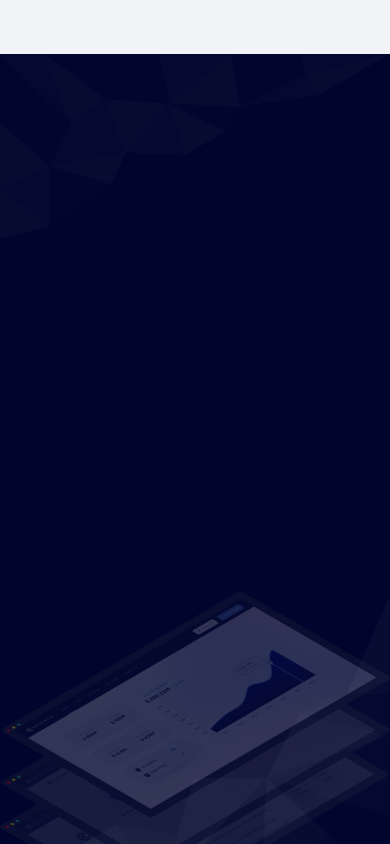
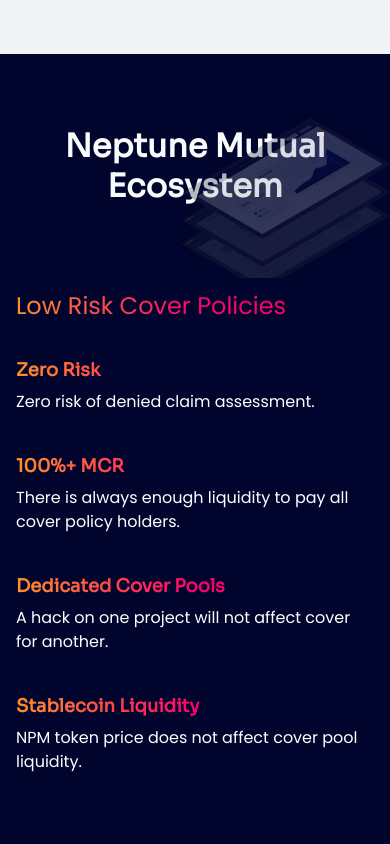
Before and after one commit to Milanpanta/nep-web, a Next.js app: page / in a window 390 px wide. Shown: the part 6360-7204 px from the top of the page. Built offline with nearby package versions, Linux system fonts and the light colour scheme.

Commit message:
chore: make responsive neptune ecosystem component

```diff
--- a/components/HomePage/NeptuneEcosystem.jsx
+++ b/components/HomePage/NeptuneEcosystem.jsx
@@ -5,29 +5,32 @@
 
 export const NeptuneEcosystemComponent = () => {
   return (
-    <div className="bg-01052D relative pt-46 w-screen h-screen overflow-x-hidden">
-      <div className="absolute top-0 left-0">
+    <div className="bg-01052D relative pt-18 lg:pt-46 w-screen h-auto overflow-x-hidden">
+      <div className="hidden lg:block absolute top-0 left-0">
         <Image src={TopLeftImg} alt="Vector Image" />
       </div>
-      <div className="absolute bottom-0 left-0">
+      <div className="absolute w-52 sm:w-68 md:w-80 top-16 right-0 lg:hidden">
         <Image src={BottomLeftImg} alt="Vector Image" />
       </div>
-      <div className="absolute bottom-0 right-0">
+      <div className="hidden lg:block absolute lg:bottom-0 lg:left-0 3xl:bottom-0 3xl:left-56">
+        <Image src={BottomLeftImg} alt="Vector Image" />
+      </div>
+      <div className="hidden lg:block absolute bottom-0 right-0">
         <Image src={BottomRightImg} alt="Vector Image" />
       </div>
-      <div className="mx-72 px-26 flex justify-between gap-28">
+      <div className="px-4 sm:px-32 3xl:mx-72 3xl:px-26 pb-38 lg:pb-96 flex flex-col lg:flex-row lg:justify-between lg:gap-28">
         <div>
-          <p className="w-3/4 font-sora font-semibold text-h2 text-F9FAFB">
+          <p className="lg:w-3/4 font-sora font-semibold text-center sm:text-left text-3xxl lg:text-h2 text-F9FAFB">
             Neptune Mutual Ecosystem
           </p>
-          <p className="pt-2.5 font-poppins text-transparent text-4xxl leading-14 bg-clip-text bg-gradient-to-r from-FF9029 via-FF006B to-FF006B">
+          <p className="pt-20 lg:pt-2.5 font-poppins text-transparent text-2xl lg:text-4xxl leading-10 lg:leading-14 bg-clip-text bg-gradient-to-r from-FF9029 via-FF006B to-FF006B">
             Low Risk Cover Policies
           </p>
         </div>
 
-        <div>
+        <div className="mt-8 lg:mt-0">
           <div>
-            <p className="font-sora font-semibold text-transparent text-4xxl leading-10 bg-clip-text bg-gradient-to-r from-FF9029 via-FF006B to-FF006B">
+            <p className="font-sora font-semibold text-transparent text-lg lg:text-4xxl leading-6 lg:leading-10 bg-clip-text bg-gradient-to-r from-FF9029 via-FF006B to-FF006B">
               Zero Risk
             </p>
             <p className="pt-2 font-poppins font-light text-white leading-6">
@@ -35,7 +38,7 @@
             </p>
           </div>
           <div className="mt-10">
-            <p className="font-sora font-semibold text-transparent text-4xxl leading-10 bg-clip-text bg-gradient-to-r from-FF9029 via-FF006B to-FF006B">
+            <p className="font-sora font-semibold text-transparent text-lg lg:text-4xxl leading-6 lg:leading-10 bg-clip-text bg-gradient-to-r from-FF9029 via-FF006B to-FF006B">
               100%+ MCR
             </p>
             <p className="pt-2 font-poppins font-light text-white leading-6">
@@ -43,7 +46,7 @@
             </p>
           </div>
           <div className="mt-10">
-            <p className="font-sora font-semibold text-transparent text-4xxl leading-10 bg-clip-text bg-gradient-to-r from-FF9029 via-FF006B to-FF006B">
+            <p className="font-sora font-semibold text-transparent text-lg lg:text-4xxl leading-6 lg:leading-10 bg-clip-text bg-gradient-to-r from-FF9029 via-FF006B to-FF006B">
               Dedicated Cover Pools
             </p>
             <p className="pt-2 font-poppins font-light text-white leading-6">
@@ -51,7 +54,7 @@
             </p>
           </div>
           <div className="mt-10">
-            <p className="font-sora font-semibold text-transparent text-4xxl leading-10 bg-clip-text bg-gradient-to-r from-FF9029 via-FF006B to-FF006B">
+            <p className="font-sora font-semibold text-transparent text-lg lg:text-4xxl leading-6 lg:leading-10 bg-clip-text bg-gradient-to-r from-FF9029 via-FF006B to-FF006B">
               Stablecoin Liquidity
             </p>
             <p className="pt-2 font-poppins font-light text-white leading-6">
```
